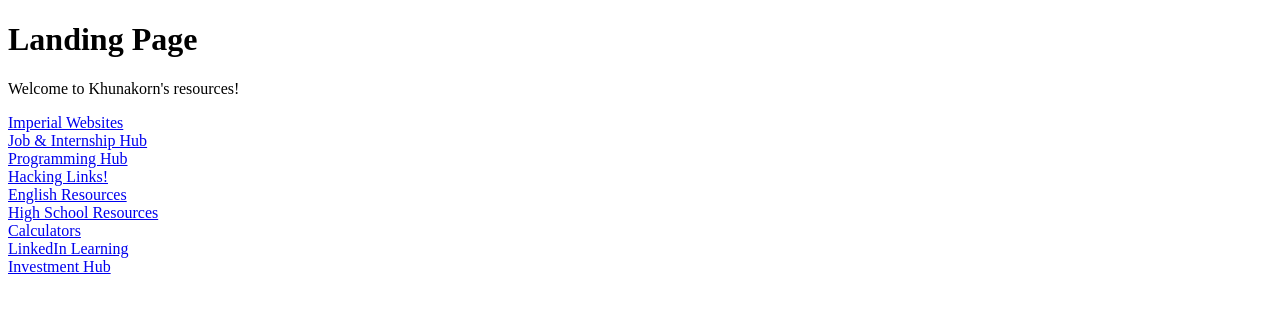
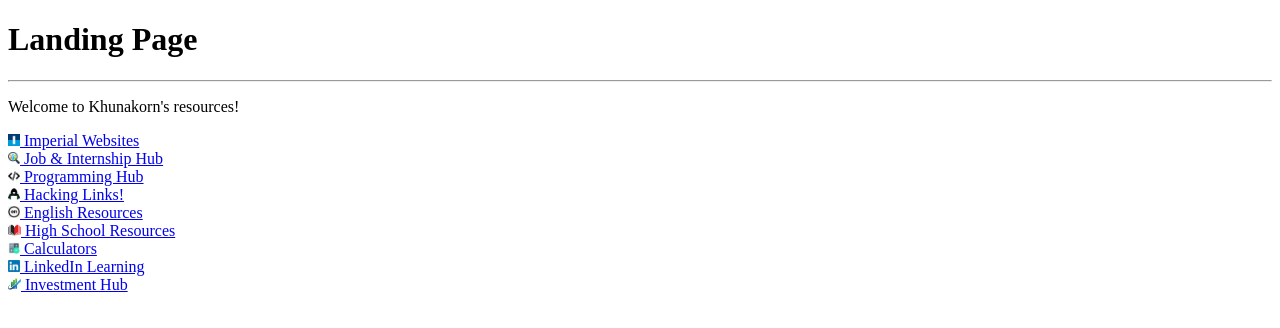
Before and after one commit to KhunakornImperial/my-first-website, a plain HTML site: page index.html in a window 1280 px wide. Drawn offline with Linux system fonts and the light colour scheme.

Commit message:
add icons

```diff
--- a/index.html
+++ b/index.html
@@ -2,33 +2,55 @@
 <html>
 
 <head>
-    <meta charset="UTF-8">
-    <meta name="viewport" content="width=device-width, initial-scale=1.0">
+    <!-- meta tag บอกข้อมูลพื้นฐานของ website -->
+    <meta charset="UTF-8">  <!-- name="charset" เป็น attribute ที่กําหนดรูปแบบการเข้ารหัสอักขระ (Character encoding) -->
+    <meta name="viewport" content="width=device-width, initial-scale=1.0">  <!-- name="viewport" เป็น attribute ที่ช่วยปรับหน้าเว็บตามอุปกรณ์ที่ใช้-->
+    <!-- title tag บอกหัวข้อหน้าเว็บ -->
     <title>Landing Page</title>
 </head>
 
 <body>
 
-        <h1>Landing Page</h1>
-        <p>Welcome to Khunakorn's resources!</p>
-        <a href="resources/imperial.html">Imperial Websites</a>
-        <br />
-        <a href="resources/job-and-internship.html">Job & Internship Hub</a>
-        <br />
-        <a href="resources/Programming.html">Programming Hub</a>
-        <br />
-        <a href="resources/hacking-links.html">Hacking Links!</a>
-        <br />
-        <a href="resources/English-resources.html">English Resources</a>
-        <br />
-        <a href="resources/high-school-resources.html">High School Resources</a>
-        <br />
-        <a href="resources/calculators.html">Calculators</a>
-        <br />
-        <a href="https://www.linkedin.com/learning/" target="_blank">LinkedIn Learning</a>
-        <br />
-        <a href="resources/investment.html">Investment Hub</a>
-        <br />
+        <h1>Landing Page</h1>  <!-- heading (หัวข้อ) tag เลขที่ตามหลัง h มีค่าได้ระหว่าง 1-6 โดยยิ่งมีค่ามากจะยิ่งมีตัวอักษรเล็กมาก -->
+        <hr>  <!-- สร้างเส้นคั่นในแนวนอน -->
+        <p>Welcome to Khunakorn's resources!</p>  <!-- paragraph -->
+        <a href="resources/imperial.html">  <!-- นำทางไปยังเว็บที่ระบุ -->
+            <img src="images/ICL.png" width="12px" height="12px">
+            Imperial Websites
+        </a>
+        <br>  <!-- ขึ้นบรรทัดใหม่ -->
+        <a href="resources/job-and-internship.html">
+            <img src="images/Job.png" width="12px" height="12px">
+            Job & Internship Hub</a>
+        <br>
+        <a href="resources/Programming.html">
+            <img src="images/Coding.png" width="12px" height="12px">
+            Programming Hub</a>
+        <br>
+        <a href="resources/hacking-links.html">
+            <img src="images/Hack.png" width="12px" height="12px">
+            Hacking Links!</a>
+        <br>
+        <a href="resources/English-resources.html">
+            <img src="images/English.png" width="12px" height="12px">
+            English Resources</a>
+        <br>
+        <a href="resources/high-school-resources.html">
+            <img src="images/Book.png" width="13px" height="12px">
+            High School Resources</a>
+        <br>
+        <a href="resources/calculators.html">
+            <img src="images/Calculator.png" width="12px" height="12px">
+            Calculators</a>
+        <br>
+        <a href="https://www.linkedin.com/learning/" target="_blank">
+            <img src="images/LinkedIn.png" width="12px" height="12px">
+            LinkedIn Learning</a>  <!-- target="_blank" ทำให้ขึ้น tab ใหม่เมื่อกดลิงก์ -->
+        <br>
+        <a href="resources/investment.html">
+            <img src="images/Investment.png" width="13px" height="12px">
+            Investment Hub</a>
+        <br>
 
 
 </body>
```
Also changed, not shown: resources/Programming.html (+13 -8 lines), images/Book.png (added), images/Calculator.png (added), images/Coding.png (added), images/English.png (added), images/Hack.png (added), images/ICL.png (added), images/Investment.png (added), images/Job.png (added), images/LinkedIn.png (added).
